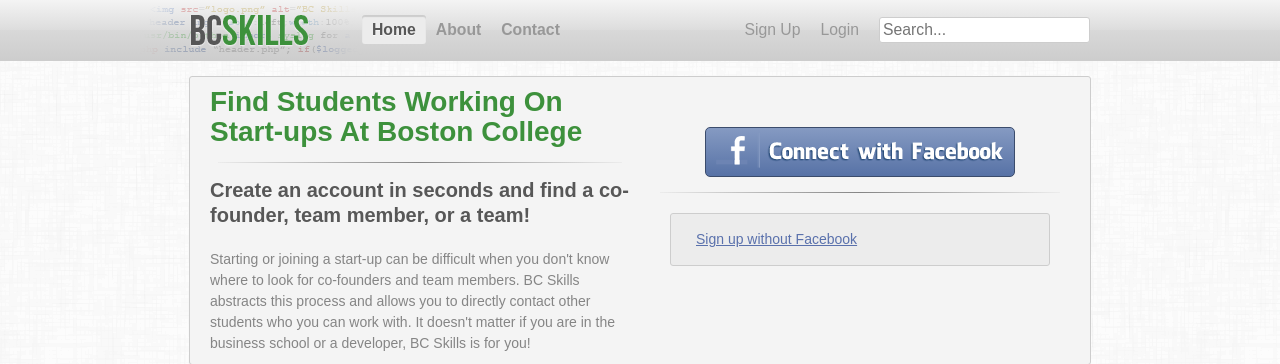
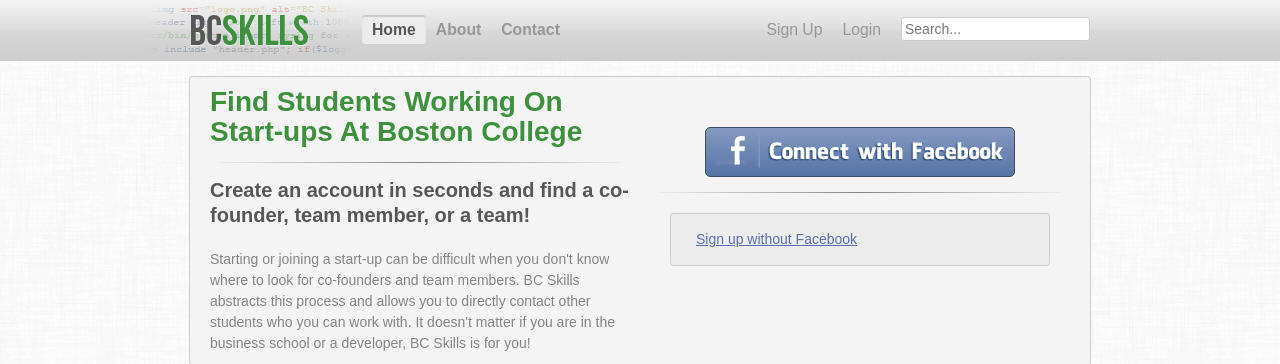
Before and after one commit to petercasinelli/bc_css_sandbox, a CodeIgniter app: page /index.php/ in a window 1280 px wide. Shown: the top 364 px of the page. Run offline with CodeIgniter, Linux system fonts and the light colour scheme; some libraries are stand-ins or nearby versions.

Commit message:
Updated CSS from Ron

```diff
--- a/assets/css/style.css
+++ b/assets/css/style.css
@@ -267,7 +267,7 @@ label, input {
 }
 
 #search {
-	font-size:1.125em;
+	font-size:1em;
 }
 
 input, select, textarea {
```
